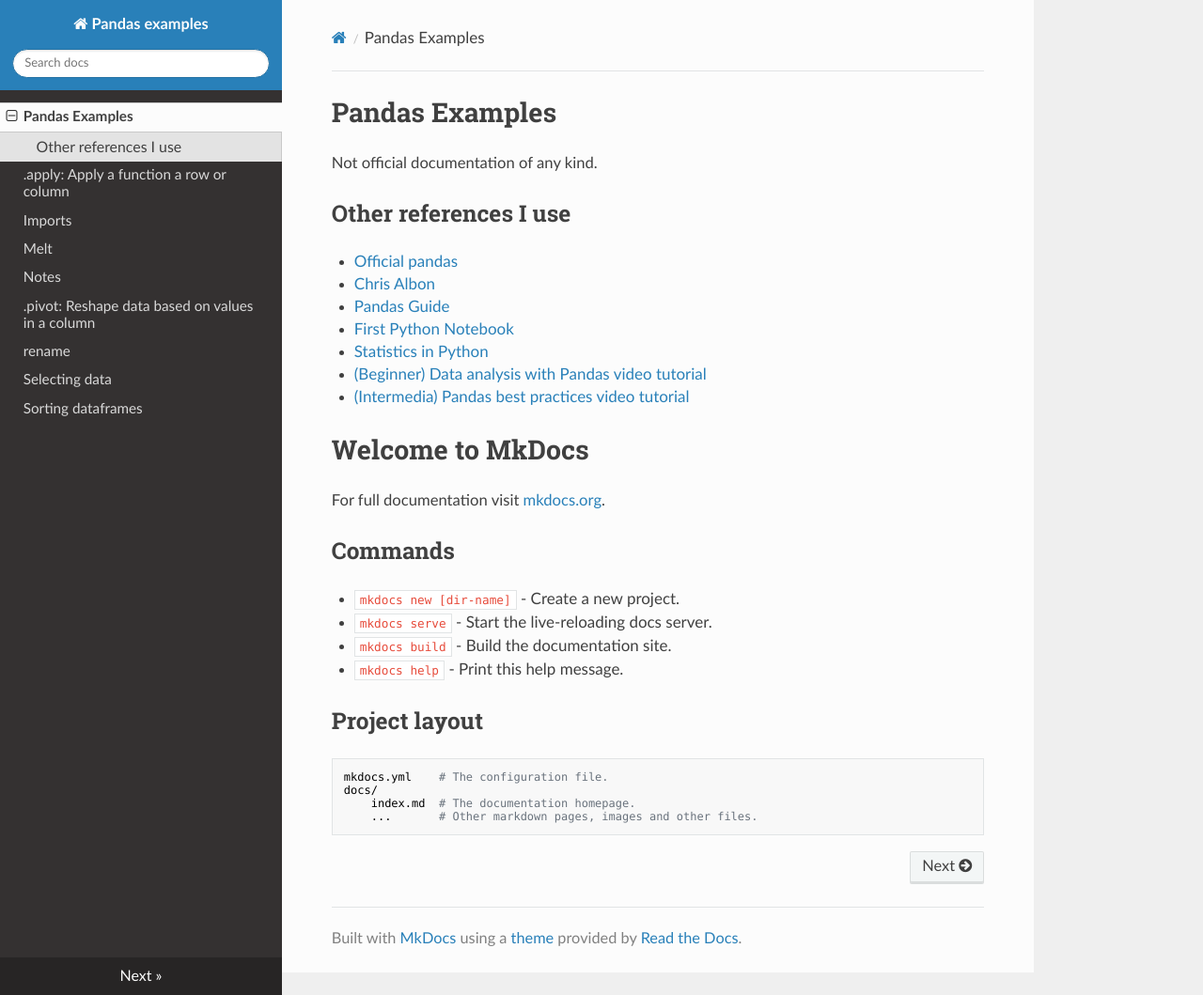
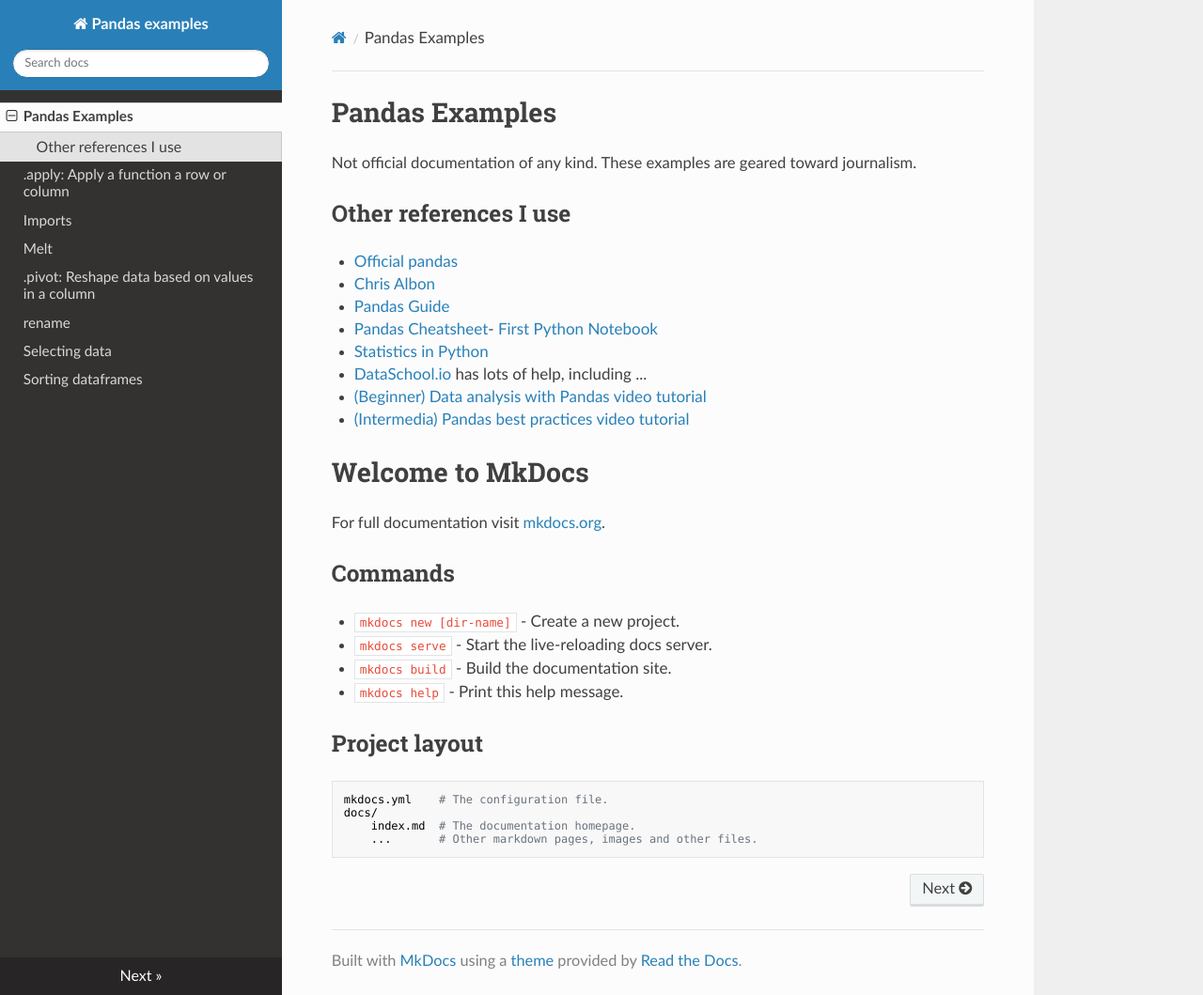
Before and after one commit to critmcdonald/pandas-examples, an MkDocs documentation site: the page built from docs/index.md, in a window 1280 px wide and 1059 px high. Shown: the whole window at 94% size. Built offline with MkDocs 1.6.1, drawn with Linux system fonts in a browser that asks for light colours; nearby versions of some CDN libraries.

Commit message:
moving notes, adding links

```diff
--- a/docs/index.md
+++ b/docs/index.md
@@ -1,16 +1,19 @@
 
 # Pandas Examples
 
-Not official documentation of any kind.
+Not official documentation of any kind. These examples are geared toward journalism.
 
 ## Other references I use
+
 - [Official pandas](https://pandas.pydata.org/pandas-docs/stable/)
 - [Chris Albon](https://chrisalbon.com/#Python)
 - [Pandas Guide](http://pandasguide.readthedocs.io/en/latest/index.html)
-- [First Python Notebook](http://www.firstpythonnotebook.org/)
+- [Pandas Cheatsheet](https://github.com/pandas-dev/pandas/blob/master/doc/cheatsheet/Pandas_Cheat_Sheet.pdf)- [First Python Notebook](http://www.firstpythonnotebook.org/)
 - [Statistics in Python](http://www.scipy-lectures.org/packages/statistics/index.html)
-- [(Beginner) Data analysis with Pandas video tutorial](https://www.youtube.com/playlist?list=PL5-da3qGB5ICCsgW1MxlZ0Hq8LL5U3u9y)
-- [(Intermedia) Pandas best practices video tutorial](https://www.youtube.com/watch?v=hl-TGI4550M)
+- [DataSchool.io](http://www.dataschool.io/) has lots of help, including ...
+  - [(Beginner) Data analysis with Pandas video tutorial](https://www.youtube.com/playlist?list=PL5-da3qGB5ICCsgW1MxlZ0Hq8LL5U3u9y)
+  - [(Intermedia) Pandas best practices video tutorial](https://www.youtube.com/watch?v=hl-TGI4550M)
+
 
 # Welcome to MkDocs
 
```
Also changed, not shown: notes.md (renamed from docs/notes.md).
